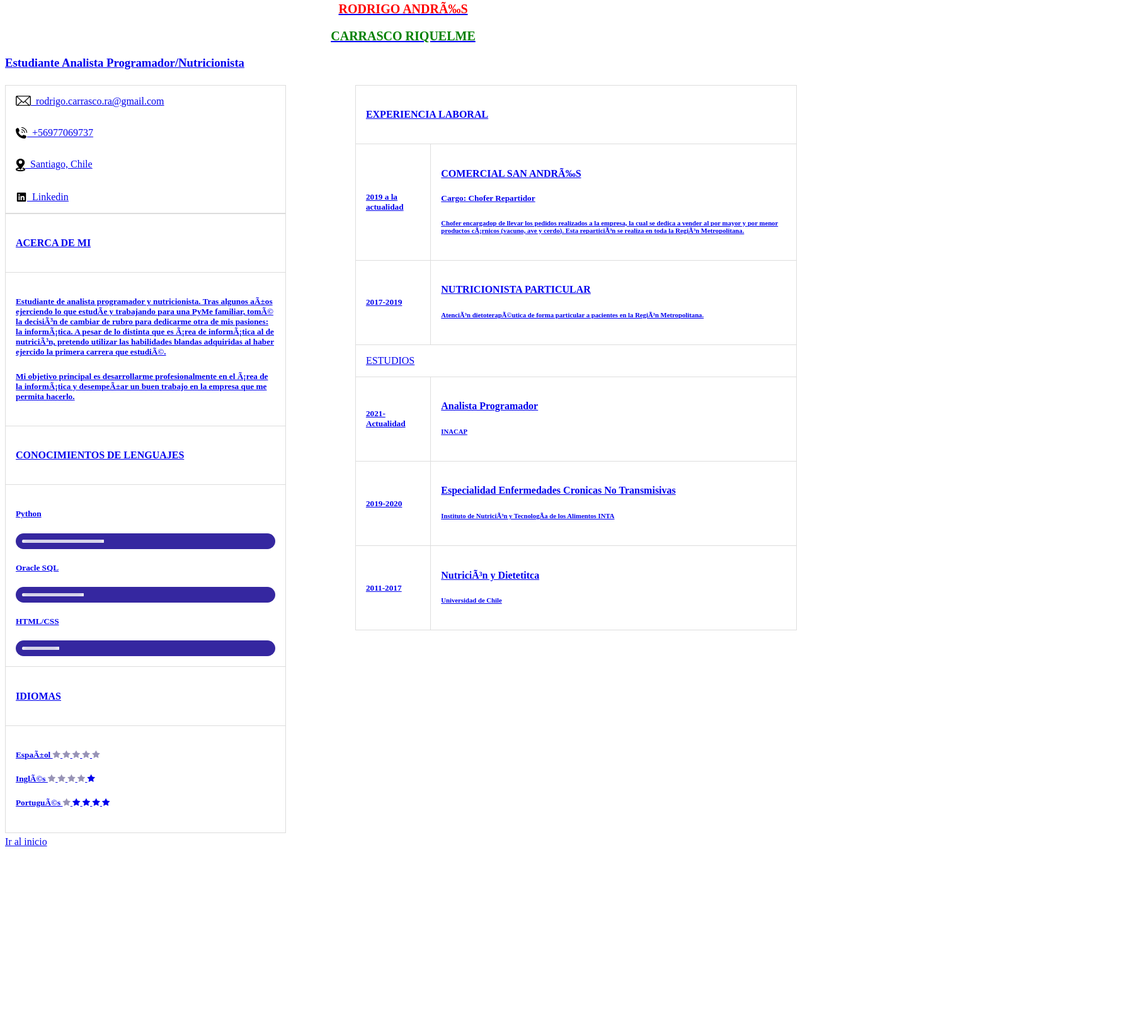
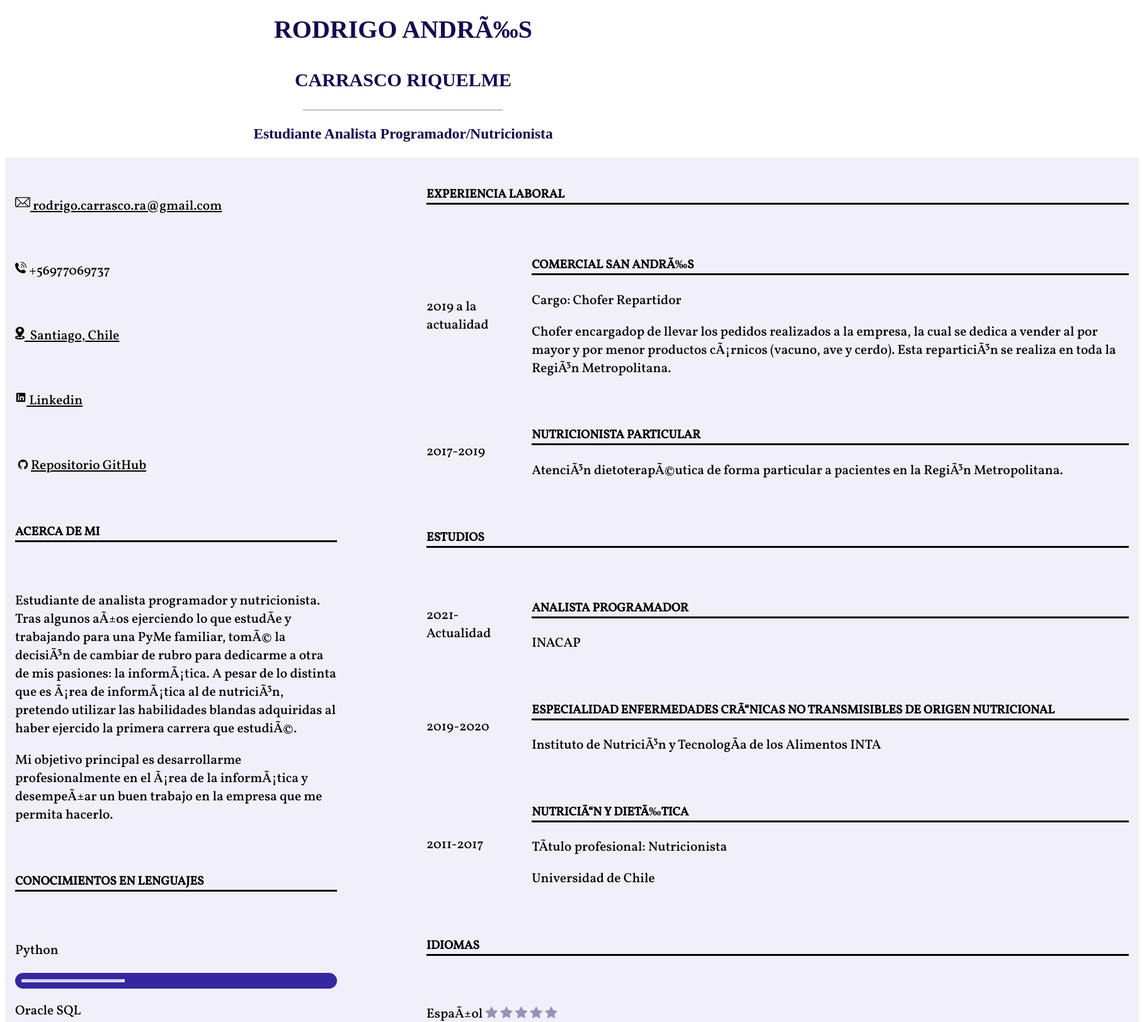
Before and after one commit to rodrigo-carrasco-ra/CV-HTML, a plain HTML site: page index.html in a window 1280 px wide. Shown: the part 17-1640 px from the top of the page at 63% size, 1813 px wide, since content can reach past the window. Before the commit the page ends 1371 px from the top, so only its background shows below. Drawn offline with Linux system fonts and the light colour scheme; a web font is replaced by a local one.

Commit message:
CV practicamente listo

```diff
--- a/css/estilo.css
+++ b/css/estilo.css
@@ -1,23 +1,56 @@
-header h1
+header
 {
 	text-align:center;
-	color:red;
+	color: #14094E;
 	font-size:20px;
+	font-weight: bold;
+	text-decoration: none;
+	font-family: 'Frank Ruhl Libre', serif;
 }
 
-header h2
+article
 {
-	text-align:center;
-	color:green;
-	font-size:20px;
+width: 1800px;
+height:1550px;
+background-color:#f1eff8;
+text-align:justify-all;
+margin: 0 auto;
+border-radius: 0px;
+
 }
 
-
-.imagen {float:left}
+article h4
+{
+	border-bottom-style: solid;
+  font-family: 'Vollkorn', serif;
+  font-size: larger;
 
 
+}
+article h4:hover{
+  color: white;
+  background-color: #14094E;
+  transition:all 0.2s linear;
+}
 
-.fila {
+article p
+{
+  font-family: 'Vollkorn', serif;
+  font-size: 21px;
+}
+
+.imagen
+{
+  float:left
+}
+
+address {
+  display: block;
+  font-style:normal;
+}
+
+.fila
+{
 	display: flex;
 	margin-left:-5px;
   	margin-right:-5px;
@@ -25,42 +58,52 @@ header h2
 
 }
 
-.columna1 {
-  padding: 5px; column-fill: balance; max-width: 35%;
+.columna1
+{
+  padding: 5px;
+  column-fill: balance;
+  max-width: 30%;
 }
 
-.columna2 {
+.columna2
+{
   flex: 50%;
-  padding: 5px; column-fill: balance; max-width: 55%;
+  padding: 5px;
+  column-fill: balance;
+  max-width: 70%;
 }
 
-table {
+table
+{
   border-collapse: collapse;
   border-spacing: 0;
   width: 100%;
   border: 1px solid #ddd;
+  border: none;
 }
 
-tr, td {
+tr, td
+{
   text-align: left;
   padding: 16px;
 }
 
-.barra {
+.barra
+{
   height: 5px;
   position: relative;
   background: rgb(53, 39, 160);
   border-radius: 25px;
   padding: 10px;
 }
-.barra > span {
+.barra > span
+{
   display: block;
   height: 100%;
   border-top-right-radius: 8px;
   border-bottom-right-radius: 8px;
   border-top-left-radius: 20px;
   border-bottom-left-radius: 20px;
-
   box-shadow:
     inset 0 2px 9px  rgb(248, 248, 248),
     inset 0 -2px 6px rgb(255, 255, 255);
@@ -68,6 +111,33 @@ tr, td {
   overflow: hidden;
 }
 
-.checked {
+.checked
+{
   color: rgb(151, 147, 182);
 }
+
+/* link no visitado */
+a:link {
+  color: black;
+}
+
+/* link visitado */
+a:visited {
+  color: rgb(35, 13, 57);
+}
+
+/* mouse sobre el link*/
+a:hover {
+  background-color: black;
+  color: white;
+}
+
+/* link seleccionado*/
+a:active {
+  color: yellow;
+}
+
+footer
+{
+  text-align: center;
+}
--- a/index.html
+++ b/index.html
@@ -1,121 +1,128 @@
 <!DOCTYPE html>
-<html>
+<html lang="ES">
 <head>
 <meta charset="UFT-8">
-
 <link rel="stylesheet" href="css/estilo.css">
 <link rel="stylesheet" href="https://cdnjs.cloudflare.com/ajax/libs/font-awesome/4.7.0/css/font-awesome.min.css">
+<link href="https://fonts.googleapis.com/css2?family=Frank+Ruhl+Libre&family=Vollkorn:wght@500&display=swap" rel="stylesheet">
 <title>Curriculum Vitae Rodrigo Andrés Carrasco Riquelme</title>
 </head>
 <body>
-	<a href="#top">
+	<a href="#top"></a>
+
     <header>
         <h1><p>RODRIGO ANDRÉS</p></h1>
         <h2><p>CARRASCO RIQUELME</p></h2>
+		<hr width=25%>
         <h3>Estudiante Analista Programador/Nutricionista</h3>
     </header>
-
+<article>
   <div class="fila">
     <div class="columna1">
-    <table  border="0">
+      <table >
         <tr >
-            <td><img src="img/correo.png" width="24" height="16" class="imagen"/>&nbsp;&nbsp;rodrigo.carrasco.ra@gmail.com</td> </tr>
+          <td><address><p><img src="img/correo.png" width="24" height="16" class="imagen"/><a href="mailto:rodrigo.carrasco.ra@gmail.com">&nbsp;rodrigo.carrasco.ra@gmail.com</a></address></td></p> </tr>
         <tr>
-			<td><img src="img/telefono.png" width="18" height="18" class="imagen"/>&nbsp;&nbsp;+56977069737</td> </tr>
+          <td><p><img src="img/telefono.png" width="18" height="18" class="imagen"/>&nbsp;+56977069737</td></p> </tr>
         <tr>
-			<td><img src="img/ubicacion.png" width="15" height="20" class="imagen"/>&nbsp;&nbsp;Santiago, Chile</td> </tr>
+          <td><p><img src="img/ubicacion.png" width="15" height="20" class="imagen"/><a href="https://www.google.com/maps/d/u/0/viewer?mid=1VnrPww1dxvzWFAWez7sTzBeBy-8&ll=-33.29423117703731%2C-70.49340980050556&z=10">&nbsp;&nbsp;Santiago, Chile</a></td></p> </tr>
         <tr>
-			<td><img src="img/linkedin.png" width="18" height="18" class="imagen"/><a href="www.linkedin.com/in/rodrigo-carrasco-riquelme">&nbsp;&nbsp;Linkedin</a></td> </tr>
+          <td><p><img src="img/linkedin.png" width="18" height="18" class="imagen"/><a href="https://www.linkedin.com/in/rodrigo-carrasco-riquelme">&nbsp;Linkedin</a></td></p></tr>
+        <tr>
+          <td><p><img src="img/github.png" width="25" height="25" class="imagen"/><a href="https://github.com/vulkan3k">Repositorio GitHub</a></td></p> </tr>
 
         </table>
-	  <table  border="1" >
+      <table >
         <tr>
           <td><h4>ACERCA DE MI</h4></td>
         </tr>
         <tr>
-      <td><h5>Estudiante de analista programador y nutricionista. Tras algunos años ejerciendo lo que estudíe y trabajando para una PyMe familiar, tomé la decisión de cambiar de rubro para dedicarme otra de mis pasiones: la informática. A pesar de lo distinta que es área de informática al de nutrición, pretendo utilizar las habilidades blandas adquiridas al haber ejercido la primera carrera que estudié.</h5><h5>Mi objetivo principal es desarrollarme profesionalmente en el área de la informática y desempeñar un buen trabajo en la empresa que me permita hacerlo. </h5></td>
+          <td><p>Estudiante de analista programador y nutricionista. Tras algunos años ejerciendo lo que estudíe y trabajando para una PyMe familiar, tomé la decisión de cambiar de rubro para dedicarme a otra de mis pasiones: la informática. A pesar de lo distinta que es área de informática al de nutrición, pretendo utilizar las habilidades blandas adquiridas al haber ejercido la primera carrera que estudié.</p><p>Mi objetivo principal es desarrollarme profesionalmente en el área de la informática y desempeñar un buen trabajo en la empresa que me permita hacerlo. </p></td>
         </tr>
         <tr>
-      <td><h4>CONOCIMIENTOS DE LENGUAJES</h4></td>
+          <td><h4>CONOCIMIENTOS EN LENGUAJES</h4></td>
         </tr>
         <tr>
           <td>
-		  <h5>Python </h5> <div class="barra"> <span style="width: 33.3%"></span></div>
-		  <h5>Oracle SQL </h5> <div class="barra"> <span style="width: 25%"></span></div>
-		  <h5>HTML/CSS </h5> <div class="barra"> <span style="width: 15%"></span></div>
+            <p>Python </p> <div class="barra"> <span style="width: 33.3%"></span></div>
+            <p>Oracle SQL </p> <div class="barra"> <span style="width: 25%"></span></div>
+            <p>HTML/CSS </p> <div class="barra"> <span style="width: 15%"></span></div>
             </td>
         </tr>
-    <tr>
-      <td><h4>IDIOMAS</h4></td>
-    </tr>
-    <tr>
-      <td>
-      <h5>Español
-        <span class="fa fa-star checked"></span>
-        <span class="fa fa-star checked"></span>
-        <span class="fa fa-star checked"></span>
-        <span class="fa fa-star checked"></span>
-        <span class="fa fa-star checked"></span></h5>
-      <h5>Inglés
-        <span class="fa fa-star checked"></span>
-        <span class="fa fa-star checked"></span>
-        <span class="fa fa-star checked"></span>
-        <span class="fa fa-star checked"></span>
-        <span class="fa fa-star"></span></h5>
-      <h5>Portugués
-        <span class="fa fa-star checked"></span>
-        <span class="fa fa-star"></span>
-        <span class="fa fa-star"></span>
-        <span class="fa fa-star"></span>
-        <span class="fa fa-star"></span></h5>
-      </td>
-    </tr>
+
       </table>
 
       </div>
     <div class="columna2">
-    <table border="1">
+      <table 	>
         <tbody>
           <tr>
 
             <td colspan="2"> <h4>EXPERIENCIA LABORAL</h4></td>
           </tr>
           <tr>
-            <td>    <h5>2019 a la actualidad</h5> </td>
+            <td>    <p>2019 a la actualidad</p> </td>
             <td>    <h4>COMERCIAL SAN ANDRÉS </h4>
-            <h5>Cargo: Chofer Repartidor </h5> <h6>Chofer encargadop de llevar los pedidos realizados a la empresa, la cual se dedica a vender al por mayor y por menor productos
-                cárnicos (vacuno, ave y cerdo). Esta repartición se realiza en toda la Región Metropolitana.</h6> </td >
+              <p>Cargo: Chofer Repartidor </p> <p>Chofer encargadop de llevar los pedidos realizados a la empresa, la cual se dedica a vender al por mayor y por menor productos
+                cárnicos (vacuno, ave y cerdo). Esta repartición se realiza en toda la Región Metropolitana.</p> </td >
 
           </tr>
           <tr>
-            <td>    <h5>2017-2019</h5> </td>
+            <td>    <p>2017-2019</p> </td>
             <td>    <h4>NUTRICIONISTA PARTICULAR </h4>
-            <h5> </h5> <h6>Atención dietoterapéutica de forma particular a pacientes en la Región Metropolitana.</h6> </td >
+               <p>Atención dietoterapéutica de forma particular a pacientes en la Región Metropolitana.</p> </td >
 
           </tr>
           <tr>
-          <td colspan="2"> ESTUDIOS    </td>
+            <td colspan="2"> <h4> ESTUDIOS </h4>   </td>
           <tr>
-            <td>    <h5>2021-Actualidad</h5> </td>
-            <td>    <h4>Analista Programador </h4>
-            <h5> </h5> <h6>INACAP</h6> </td >
+            <td>    <p>2021-Actualidad</p> </td>
+            <td>    <h4>ANALISTA PROGRAMADOR</h4>
+             <p>INACAP</p> </td >
 
           </tr>
           <tr>
-          <td>    <h5>2019-2020</h5> </td>
-          <td>    <h4>Especialidad Enfermedades Cronicas No Transmisivas </h4>
-          <h5> </h5> <h6>Instituto de Nutrición y Tecnología de los Alimentos INTA</h6> </td >
+            <td>    <p>2019-2020</p> </td>
+            <td>    <h4>ESPECIALIDAD ENFERMEDADES CRÓNICAS NO TRANSMISIBLES DE ORIGEN NUTRICIONAL</h4>
+             <p>Instituto de Nutrición y Tecnología de los Alimentos INTA</p> </td >
 
           </tr>
           <tr>
-        <td>    <h5>2011-2017</h5> </td>
-        <td>    <h4>Nutrición y Dietetitca</h4>
-        <h5> </h5> <h6>Universidad de Chile</h6> </td >
+            <td>    <p>2011-2017</p> </td>
+            <td>    <h4>NUTRICIÓN Y DIETÉTICA</h4>
+            <p>Título profesional: Nutricionista</p>
+            <p>Universidad de Chile</p> </td >
 
+          </tr>
+          <tr>
+            <td colspan="2"><h4>IDIOMAS</h4></td>
+          </tr>
+          <tr>
+            <td colspan="2">
+              <p>Español
+                <span class="fa fa-star checked"></span>
+                <span class="fa fa-star checked"></span>
+                <span class="fa fa-star checked"></span>
+                <span class="fa fa-star checked"></span>
+              <span class="fa fa-star checked"></span></p>
+              <p>Inglés
+                <span class="fa fa-star checked"></span>
+                <span class="fa fa-star checked"></span>
+                <span class="fa fa-star checked"></span>
+                <span class="fa fa-star checked"></span>
+              <span class="fa fa-star"></span></p>
+              <p>Portugués
+                <span class="fa fa-star checked"></span>
+                <span class="fa fa-star"></span>
+                <span class="fa fa-star"></span>
+                <span class="fa fa-star"></span>
+              <span class="fa fa-star"></span></p>
+            </td>
           </tr>
         </tbody></table>
       </div>
     </div>
+</article>
 <footer><a href="top">Ir al inicio</a></footer>
 
 </body>
```
Also changed, not shown: img/github.png (added). Lines whose indentation alone changed are shown as unchanged.
